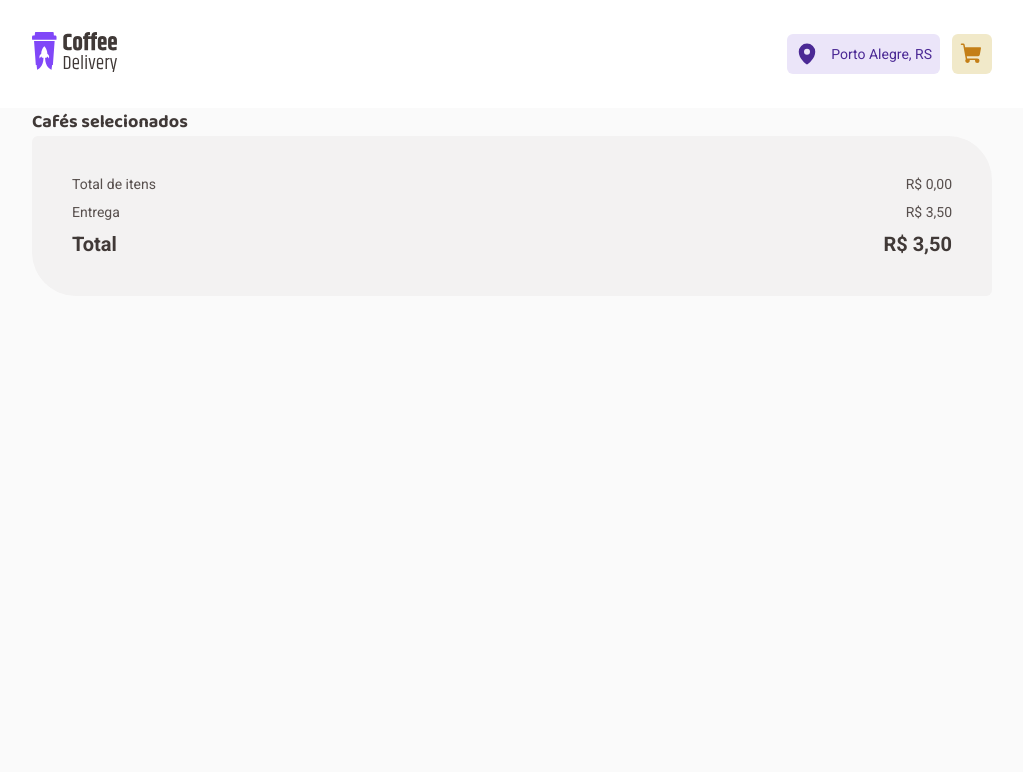
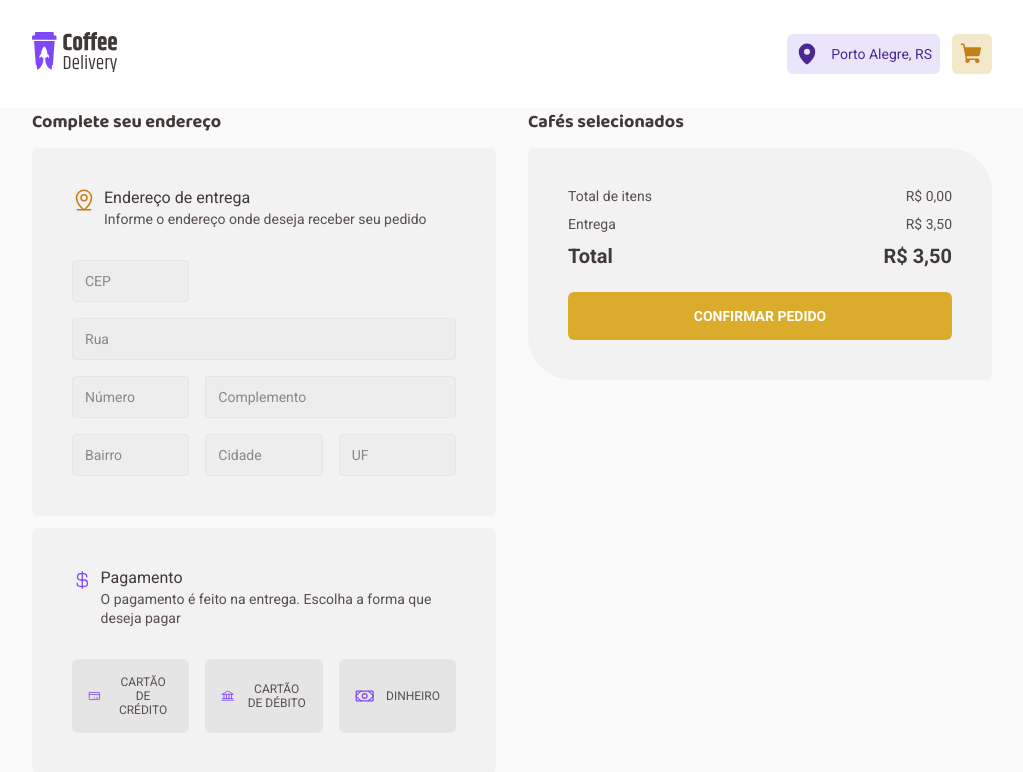
Before and after one commit to roddorneles/coffee-delivery, a React (Vite) app: page /checkout in a window 1280 px wide. Shown: the top 772 px of the page, without its empty margins (128-1151 px from the left). Built offline with nearby package versions, Linux system fonts and the light colour scheme.

Commit message:
Finaliza parte visual do pagina Checkout

```diff
--- a/package.json
+++ b/package.json
@@ -10,11 +10,15 @@
     "preview": "vite preview"
   },
   "dependencies": {
+    "@hookform/resolvers": "^5.2.2",
+    "@radix-ui/react-radio-group": "^1.3.8",
     "phosphor-react": "^1.4.1",
     "react": "^19.1.0",
     "react-dom": "^19.1.0",
+    "react-hook-form": "^7.71.2",
     "react-router-dom": "^7.7.1",
-    "styled-components": "^6.1.19"
+    "styled-components": "^6.1.19",
+    "zod": "^4.3.6"
   },
   "devDependencies": {
     "@eslint/js": "^9.30.1",
--- a/src/components/InputNumber/index.tsx
+++ b/src/components/InputNumber/index.tsx
@@ -12,13 +12,13 @@ export function InputNumber({ number, onMinus, onPlus }: InputNumberProps) {
     return (
         <InputNumberContainer>
 
-            <button onClick={onMinus}>
+            <button onClick={onMinus} type="button">
                 <Minus size={16} />
             </button>
 
             <span>{number}</span>
 
-            <button onClick={onPlus}>
+            <button onClick={onPlus} type="button">
                 <Plus size={16} />
             </button>
 
--- /dev/null
+++ b/src/pages/Checkout/components/FinishOrderSection/index.tsx
@@ -0,0 +1,101 @@
+import { Bank, CreditCard, Money } from "phosphor-react";
+import { FinishOrderSectionBoxContainer, BaseInput, FinishOrderSectionContainer, PinIcon, CoinIcon, PaymentMethod, PaymentMethodButton } from "./style";
+
+export function FinishOrderSection() {
+
+    return (
+        <FinishOrderSectionContainer>
+            <h2>Complete seu endereço</h2>
+
+            <FinishOrderSectionBoxContainer>
+
+                <div className="section-header">
+                    <PinIcon size={24} />
+                    <div>
+                        <h3>Endereço de entrega</h3>
+                        <span>Informe o endereço onde deseja receber seu pedido</span>
+                    </div>
+                </div>
+
+                <div className="inputs-section">
+                    <BaseInput
+                        type="text"
+                        placeholder="CEP"
+                        id="cep"
+                    />
+
+                    <BaseInput
+                        type="text"
+                        placeholder="Rua"
+                        id="street"
+                    />
+
+                    <BaseInput
+                        type="number"
+                        placeholder="Número"
+                        id="number"
+                    />
+
+                    <BaseInput
+                        type="text"
+                        placeholder="Complemento"
+                        id="complement"
+                    />
+
+                    <BaseInput
+                        type="text"
+                        placeholder="Bairro"
+                        id="district"
+                    />
+
+                    <BaseInput
+                        type="text"
+                        placeholder="Cidade"
+                        id="city"
+                    />
+
+                    <BaseInput
+                        type="text"
+                        placeholder="UF"
+                        id="uf"
+                    />
+                </div>
+
+            </FinishOrderSectionBoxContainer>
+
+            <FinishOrderSectionBoxContainer>
+
+                <div className="section-header">
+                    <CoinIcon size={24} weight="regular" />
+                    <div>
+                        <h3>Pagamento</h3>
+                        <span>O pagamento é feito na entrega. Escolha a forma que deseja pagar</span>
+                    </div>
+                </div>
+
+                <PaymentMethod>
+
+                    <PaymentMethodButton type="button" value="credit" >
+                        <CreditCard size={24} />
+                        Cartão de Crédito
+                    </PaymentMethodButton>
+
+                    <PaymentMethodButton type="button" value="debit" >
+                        <Bank size={24} />
+                        Cartão de Débito
+                    </PaymentMethodButton>
+
+                    <PaymentMethodButton type="button" value="cash" >
+                        <Money size={24} />
+                        Dinheiro
+                    </PaymentMethodButton>
+
+                </PaymentMethod>
+
+            </FinishOrderSectionBoxContainer>
+
+        </FinishOrderSectionContainer >
+
+    );
+
+}
--- /dev/null
+++ b/src/pages/Checkout/components/FinishOrderSection/style.ts
@@ -0,0 +1,151 @@
+
+import { CurrencyDollar, MapPinLine } from "phosphor-react";
+import styled from "styled-components";
+import * as RadioGroup from "@radix-ui/react-radio-group";
+
+export const FinishOrderSectionContainer = styled.div`
+
+    display: flex;
+    flex-direction: column;
+    gap: 0.75rem;
+
+     h2 {
+        font-family: 'Baloo 2';
+        font-weight: bold;
+        font-size: 1.125rem;
+        color: ${props => props.theme["base-subtitle"]};
+    }
+
+    .section-header {
+
+        display: flex;
+        gap: 0.5rem;
+        margin-bottom: 2rem;
+
+        h3 {
+            color: ${props => props.theme["base-subtitle"]};
+            font-size: 1rem;
+            font-weight: normal;
+            margin-bottom: 0.125rem;
+        }
+
+        span{
+            color: ${props => props.theme["base-text"]};
+            font-size: 0.875rem;
+        }
+    }
+
+`
+export const FinishOrderSectionBoxContainer = styled.div`
+
+    background-color: ${props => props.theme["base-card"]};
+    padding: 2.5rem;
+    border-radius: 6px;
+
+    .inputs-section{
+        display: grid;
+        /* permite que as colunas encolham abaixo do conteúdo */
+        grid-template-columns: repeat(3, minmax(0, 1fr));
+        gap: 16px;
+    }
+
+    .inputs-section > * {   /* ou .inputs-section input, .inputs-section div, … */
+        min-width: 0;
+    }
+
+    #cep {
+        grid-column: span 1;
+    }
+
+    #street {
+    grid-column: span 3;
+    }
+
+    #number {
+    grid-column: span 1;
+    }
+
+    #complement {
+    grid-column: span 2;
+    }
+
+    #district {
+    grid-column: span 1;
+    }
+
+    #city {
+    grid-column: span 1;
+    }
+
+    #uf {
+    grid-column: span 1;
+    }
+
+
+`
+
+export const PinIcon = styled(MapPinLine)`
+  color: ${props => props.theme["yellow-dark"]};
+`
+
+export const CoinIcon = styled(CurrencyDollar)`
+  color: ${props => props.theme["purple"]};
+`
+
+export const BaseInput = styled.input`
+    background-color: ${props => props.theme["base-input"]};
+    height: 2.625rem;
+    border: 0;
+    border: 1px solid ${props => props.theme["base-button"]};
+    border-radius: 4px;
+    color: ${props => props.theme["base-text"]};
+    font-size: 0.875rem;
+    padding: 0.75rem;
+    font-family: "Roboto";
+    max-width: 100%;
+
+    &:focus{
+        box-shadow: none;
+        border-color: ${props => props.theme["yellow-dark"]};;
+    }
+
+    &::placeholder{
+        color: ${props => props.theme["base-label"]};
+
+    }
+`
+export const PaymentMethod = styled(RadioGroup.Root)`
+    display: grid;
+    grid-template-columns: repeat(3, minmax(0, 1fr));
+    gap: 1rem;
+    margin-top: 0.5rem;
+`
+
+export const PaymentMethodButton = styled(RadioGroup.Item)`
+    background: ${props => props.theme["base-button"]};
+    padding: 1rem;
+    display: flex;
+    align-items: center;
+    justify-content: center;
+    gap: 0.75rem;
+    border-radius: 6px;
+    cursor: pointer;
+    border: 0;
+    color: ${props => props.theme["base-text"]};
+    text-transform: uppercase;
+    font-size: 0.75rem;
+
+    svg {
+        color: ${props => props.theme["purple"]};
+    }
+
+    &[data-state="unchecked"]:hover{
+        background: ${props => props.theme["base-hover"]};
+    }
+
+    &[data-state="checked"]{
+        background-color: ${props => props.theme["purple-light"]};
+        border: 1px solid ${props => props.theme["purple"]};
+    }
+
+`
--- a/src/pages/Checkout/components/SelectedCoffeesMenu/index.tsx
+++ b/src/pages/Checkout/components/SelectedCoffeesMenu/index.tsx
@@ -1,4 +1,4 @@
-import { OrderSummary, PricesInOrderSummary, PricesInOrderSummaryLine, SelectedCoffeesMenuContainer } from "./style";
+import { FinishOrderButton, OrderSummary, PricesInOrderSummary, PricesInOrderSummaryLine, SelectedCoffeesMenuContainer } from "./style";
 import { InputNumber } from "../../../../components/InputNumber";
 import { DeleteItemButton } from "../DeleteItemButton";
 import { OrderSummaryItem } from "../OrderSummaryItem";
@@ -15,7 +15,7 @@ export function SelectedCoffeesMenu() {
         return (acc + (curr.coffee.price * curr.amount));
     }, 0)
 
-    const deliveryPrice = 3.50;
+    const deliveryPrice: number = 3.50;
 
     return (
         <SelectedCoffeesMenuContainer>
@@ -48,6 +48,10 @@ export function SelectedCoffeesMenu() {
                     </PricesInOrderSummaryLine>
                 </PricesInOrderSummary>
 
+                <FinishOrderButton type="submit">
+                    Confirmar pedido
+                </FinishOrderButton>
+
             </OrderSummary>
 
         </SelectedCoffeesMenuContainer>
--- a/src/pages/Checkout/components/SelectedCoffeesMenu/style.ts
+++ b/src/pages/Checkout/components/SelectedCoffeesMenu/style.ts
@@ -7,6 +7,7 @@ export const SelectedCoffeesMenuContainer = styled.div`
         font-weight: bold;
         font-size: 1.125rem;
         color: ${props => props.theme["base-subtitle"]};
+        margin-bottom: 0.75rem;
     }
 
 `
@@ -55,3 +56,26 @@ export const PricesInOrderSummaryLine = styled.div`
     }
 
 `
+export const FinishOrderButton = styled.button`
+
+    width: 100%;
+    border: 0;
+    padding: 1rem;
+    border-radius: 6px;
+
+    display: flex;
+    align-items: center;
+    justify-content: center;
+
+    gap: 0.5rem;
+    font-weight: bold;
+    font-size: 0.875rem;
+    cursor: pointer;
+
+    text-transform: uppercase;
+
+    background-color: ${props => props.theme["yellow"]};
+    color: white;
+
+
+`
--- a/src/pages/Checkout/index.tsx
+++ b/src/pages/Checkout/index.tsx
@@ -1,3 +1,4 @@
+import { FinishOrderSection } from "./components/FinishOrderSection";
 import { SelectedCoffeesMenu } from "./components/SelectedCoffeesMenu";
 import { CheckoutContainer } from "./styles";
 
@@ -5,8 +6,13 @@ export function Checkout() {
     return (
 
         <CheckoutContainer>
-            <SelectedCoffeesMenu />
-        </CheckoutContainer>
+
+            <form action="" >
+                <FinishOrderSection />
+                <SelectedCoffeesMenu />
+            </form>
+
+        </CheckoutContainer >
 
     )
 }
--- a/src/pages/Checkout/styles.ts
+++ b/src/pages/Checkout/styles.ts
@@ -2,5 +2,19 @@ import styled from "styled-components";
 
 export const CheckoutContainer = styled.div`
 
+    display: flex;
+
+    form {
+
+        display: flex;
+        gap: 2rem;
+        width: 100%;
+        align-items: flex-start;
+
+        > * {
+            flex: 1;
+            min-width: 0;
+        }
+    }
 
 `
--- a/src/pages/Home/components/CoffeeMenu/index.tsx
+++ b/src/pages/Home/components/CoffeeMenu/index.tsx
@@ -126,7 +126,7 @@ export function CoffeeMenu() {
             <CoffeesCatalogContainer>
                 {
                     coffees.map((coffee) => {
-                        return <CoffeeCard coffee={coffee} />
+                        return <CoffeeCard key={coffee.id} coffee={coffee} />
                     })
                 }
             </CoffeesCatalogContainer>
```
Also changed, not shown: 1 other file (tests, documents, lock files or other folders).
